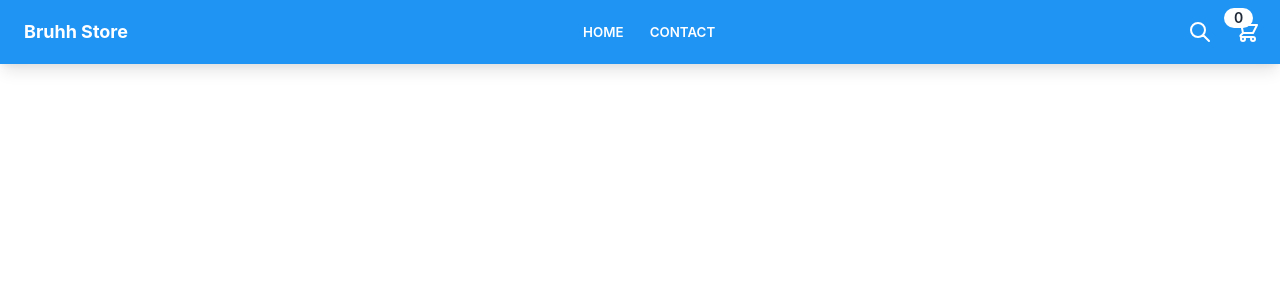
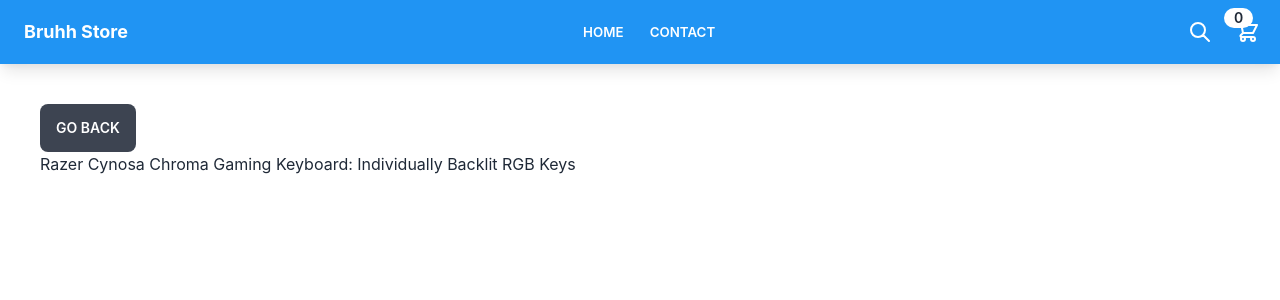
Before and after one commit to burhanharoon/React-Ecommerce-Store-Website, a React (Create React App) app: page /products/100 in a window 1280 px wide. Shown: the top 300 px of the page. Built offline with nearby package versions, Linux system fonts and the light colour scheme.

Commit message:
Added a new feature: The specific product clicked will be displayed in the url and another component will be dispayed to show only that specific products details

```diff
--- a/src/App.js
+++ b/src/App.js
@@ -4,6 +4,7 @@
 import { Home } from "./Components/Home";
 import { Checkout } from "./Components/Checkout";
 import { reducer } from "./reducer";
+import { ProductDisc } from "./Components/ProductDisc";
 
 export const BasketContext = React.createContext()
 
@@ -71,6 +72,7 @@
               <Checkout />
             </Route>
             <Route path="/" component={Home} exact />
+            <Route path="/products/:id" component={ProductDisc} />
           </Switch>
         </Router>
       </div>
--- /dev/null
+++ b/src/Components/ProductDisc.js
@@ -0,0 +1,16 @@
+import React, { useContext } from 'react'
+import { BasketContext } from '../App';
+import { Link } from "react-router-dom";
+
+
+export const ProductDisc = ({ match }) => {
+    const basketContext = useContext(BasketContext)
+    const product = basketContext.products.find(product => product.id == match.params.id)
+
+    return (
+        <div className="p-10 flex flex-col ">
+            <Link to="/"><button className="btn btn-blue">Go back</button></Link>
+            <div>{product.title}</div>
+        </div>
+    )
+}
--- a/src/Components/Products.js
+++ b/src/Components/Products.js
@@ -1,4 +1,5 @@
 import React, { useContext } from 'react'
+import { Link } from 'react-router-dom';
 import { BasketContext } from '../App';
 
 export const Products = () => {
@@ -20,6 +21,7 @@
   }
 
   return (
+
     <div className='flex flex-wrap justify-center'>
       {basketContext.products.map(product => {
         return (
@@ -30,8 +32,7 @@
               <img src={product.img} alt='product' className="h-1/3 object-contain" />
 
               <div className="card-body">
-                <h2 className="card-title h-3/6 line-clamp-3">{product.title} </h2>
-
+                <Link to={`/products/${product.id}`}><h2 className="card-title h-3/6 line-clamp-3">{product.title} </h2></Link>
                 <div className='flex'>
                   {rating = new Array(product.rating)
                     .fill()
```
